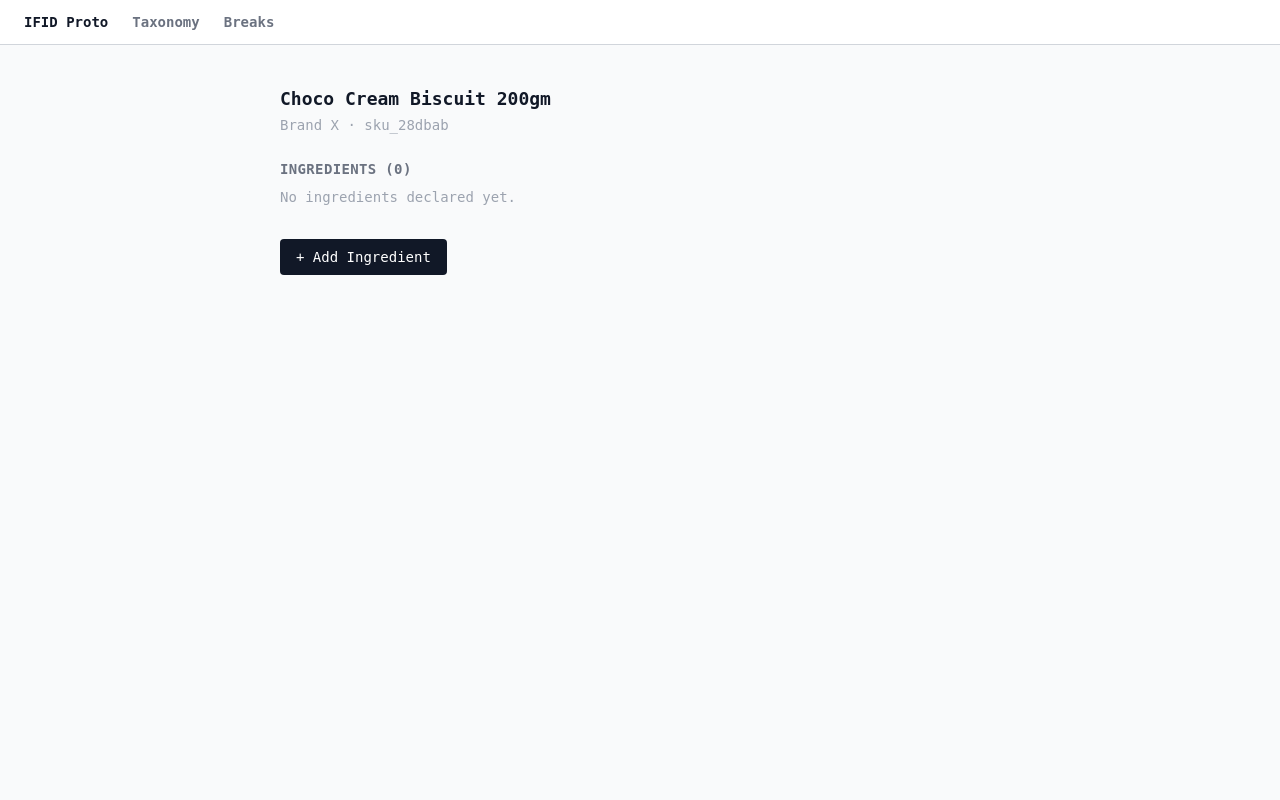
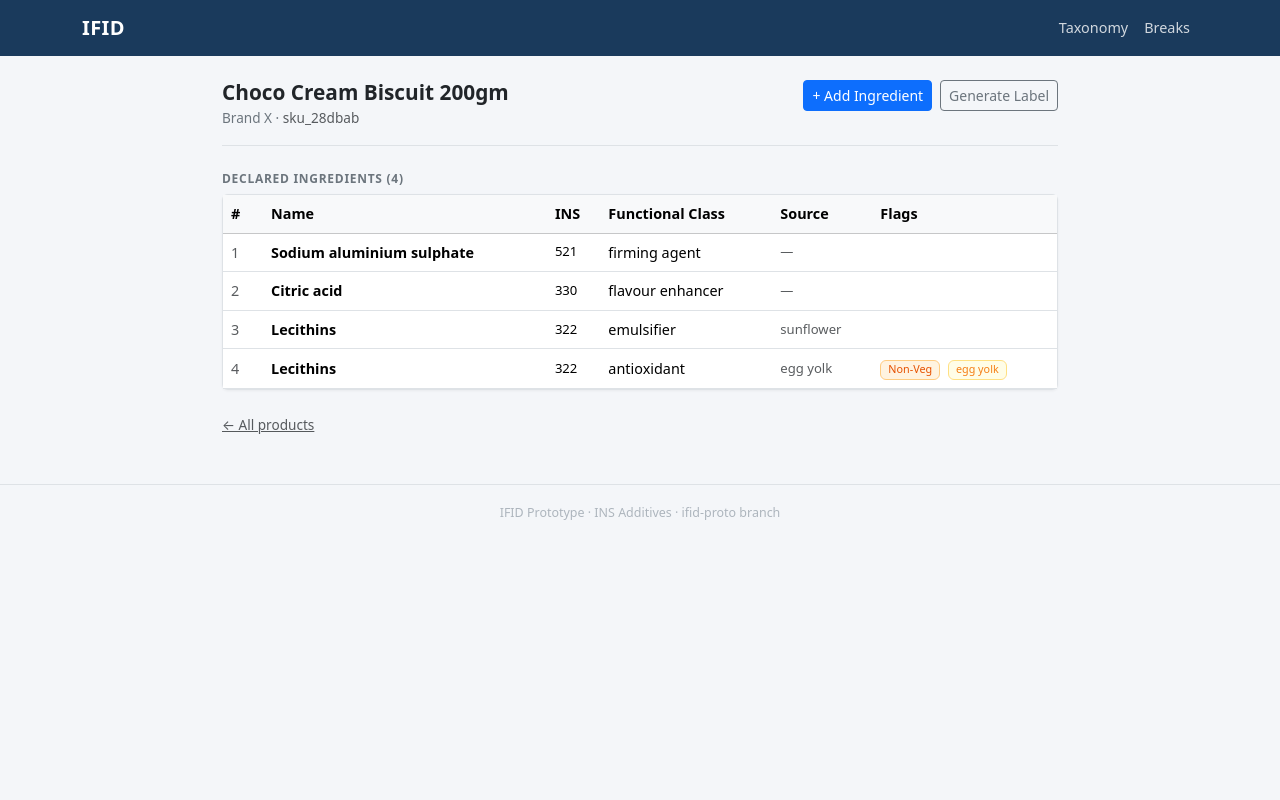
Before and after one commit to isrl-research/lar-workshop, a Flask app: page /sku/sku_28dbab in a window 1280 px wide. Run offline with Flask 3, Linux system fonts and the light colour scheme; some libraries are stand-ins or nearby versions.

Commit message:
ifid_proto: switch to Bootstrap 5 — institutional UI
Replaced Tailwind/monospace with Bootstrap 5. Navy navbar, clean card
layout, standard form controls. Feels like a regulatory compliance tool
rather than a developer project.

Co-Authored-By: Claude Sonnet 4.6 <noreply@anthropic.com>

```diff
--- a/ifid_proto/db/products.json
+++ b/ifid_proto/db/products.json
@@ -2,7 +2,50 @@
   "sku_28dbab": {
     "name": "Choco Cream Biscuit 200gm",
     "brand": "Brand X",
-    "ingredients": [],
+    "ingredients": [
+      {
+        "order": 1,
+        "ins_number": "521",
+        "declared_functional_class": "firming agent",
+        "declared_source": null,
+        "flags": {
+          "non_veg": false,
+          "allergens": []
+        }
+      },
+      {
+        "order": 2,
+        "ins_number": "330",
+        "declared_functional_class": "flavour enhancer",
+        "declared_source": null,
+        "flags": {
+          "non_veg": false,
+          "allergens": []
+        }
+      },
+      {
+        "order": 3,
+        "ins_number": "322",
+        "declared_functional_class": "emulsifier",
+        "declared_source": "sunflower",
+        "flags": {
+          "non_veg": false,
+          "allergens": []
+        }
+      },
+      {
+        "order": 4,
+        "ins_number": "322",
+        "declared_functional_class": "antioxidant",
+        "declared_source": "egg yolk",
+        "flags": {
+          "non_veg": true,
+          "allergens": [
+            "egg yolk"
+          ]
+        }
+      }
+    ],
     "breaks": []
   }
 }
--- a/ifid_proto/templates/base.html
+++ b/ifid_proto/templates/base.html
@@ -3,26 +3,55 @@
 <head>
   <meta charset="UTF-8">
   <meta name="viewport" content="width=device-width, initial-scale=1.0">
-  <title>IFID Proto{% block title %}{% endblock %}</title>
-  <script src="https://cdn.tailwindcss.com"></script>
-  <script>
-    tailwind.config = {
-      theme: {
-        extend: {
-          fontFamily: { mono: ['ui-monospace', 'SFMono-Regular', 'monospace'] }
-        }
-      }
-    }
-  </script>
+  <title>IFID{% block title %}{% endblock %} — Ingredient Declaration</title>
+  <link rel="stylesheet" href="https://cdn.jsdelivr.net/npm/bootstrap@5.3.3/dist/css/bootstrap.min.css">
+  <style>
+    body { background: #f4f6f9; font-size: 0.9rem; }
+    .navbar-brand { font-weight: 700; letter-spacing: 0.02em; }
+    .navbar { background: #1a3a5c !important; }
+    .navbar a, .navbar-brand { color: #fff !important; }
+    .navbar .nav-link { color: rgba(255,255,255,0.8) !important; }
+    .navbar .nav-link:hover { color: #fff !important; }
+    .page-header { border-bottom: 1px solid #dee2e6; padding-bottom: 1rem; margin-bottom: 1.5rem; }
+    .page-header h1 { font-size: 1.3rem; font-weight: 700; margin: 0; }
+    .page-header p { color: #6c757d; margin: 0.2rem 0 0; font-size: 0.85rem; }
+    .card { border: 1px solid #dee2e6; box-shadow: 0 1px 3px rgba(0,0,0,0.05); }
+    .badge-nonveg { background: #fff3e0; color: #e65100; border: 1px solid #ffcc80; font-weight: 500; }
+    .badge-allergen { background: #fffde7; color: #f57f17; border: 1px solid #ffe082; font-weight: 500; }
+    .badge-break { background: #fdecea; color: #c62828; border: 1px solid #ef9a9a; font-weight: 500; }
+    .badge-clean { background: #e8f5e9; color: #2e7d32; border: 1px solid #a5d6a7; font-weight: 500; }
+    .search-result-item { cursor: pointer; border-bottom: 1px solid #f0f0f0; padding: 0.6rem 1rem; }
+    .search-result-item:hover { background: #f0f4f8; }
+    .search-result-item:last-child { border-bottom: none; }
+    #results-box { border: 1px solid #ced4da; border-radius: 0.375rem; background: #fff; max-height: 280px; overflow-y: auto; display: none; }
+    .flag-row .badge { font-size: 0.8rem; padding: 0.35em 0.65em; }
+    .section-label { font-size: 0.75rem; font-weight: 600; text-transform: uppercase; letter-spacing: 0.06em; color: #6c757d; margin-bottom: 0.4rem; }
+    .ingredient-row td { vertical-align: middle; }
+    .break-row td { vertical-align: top; }
+    .ins-tag { color: #6c757d; font-size: 0.82rem; }
+    footer { border-top: 1px solid #dee2e6; padding: 1.2rem 0; text-align: center; color: #adb5bd; font-size: 0.78rem; margin-top: 3rem; }
+  </style>
 </head>
-<body class="bg-gray-50 text-gray-900 font-mono min-h-screen">
-  <nav class="border-b border-gray-300 bg-white px-6 py-3 flex gap-6 text-sm font-semibold">
-    <a href="/" class="hover:underline">IFID Proto</a>
-    <a href="/taxonomy" class="hover:underline text-gray-500">Taxonomy</a>
-    <a href="/breaks" class="hover:underline text-gray-500">Breaks</a>
-  </nav>
-  <main class="max-w-3xl mx-auto px-6 py-10">
-    {% block content %}{% endblock %}
-  </main>
+<body>
+
+<nav class="navbar navbar-expand-lg mb-4">
+  <div class="container">
+    <a class="navbar-brand" href="/">IFID</a>
+    <div class="collapse navbar-collapse">
+      <ul class="navbar-nav ms-auto">
+        <li class="nav-item"><a class="nav-link" href="/taxonomy">Taxonomy</a></li>
+        <li class="nav-item"><a class="nav-link" href="/breaks">Breaks</a></li>
+      </ul>
+    </div>
+  </div>
+</nav>
+
+<div class="container" style="max-width: 860px;">
+  {% block content %}{% endblock %}
+</div>
+
+<footer>IFID Prototype · INS Additives · ifid-proto branch</footer>
+
+<script src="https://cdn.jsdelivr.net/npm/bootstrap@5.3.3/dist/js/bootstrap.bundle.min.js"></script>
 </body>
 </html>
--- a/ifid_proto/templates/sku.html
+++ b/ifid_proto/templates/sku.html
@@ -1,66 +1,89 @@
 {% extends "base.html" %}
 {% block title %} — {{ sku.name }}{% endblock %}
 {% block content %}
-<div class="mb-6">
-  <h1 class="text-lg font-bold">{{ sku.name }}</h1>
-  <p class="text-sm text-gray-400 mt-0.5">{{ sku.brand }} · {{ sku_id }}</p>
+<div class="page-header d-flex justify-content-between align-items-start">
+  <div>
+    <h1>{{ sku.name }}</h1>
+    <p>{{ sku.brand }} · <span class="text-muted">{{ sku_id }}</span></p>
+  </div>
+  <div class="d-flex gap-2">
+    <a href="/sku/{{ sku_id }}/add" class="btn btn-primary btn-sm">+ Add Ingredient</a>
+    {% if sku.ingredients %}
+    <a href="/sku/{{ sku_id }}/label" class="btn btn-outline-secondary btn-sm">Generate Label</a>
+    {% endif %}
+  </div>
 </div>
 
-<div class="mb-8">
-  <h2 class="text-sm font-semibold uppercase tracking-wide text-gray-500 mb-2">Ingredients ({{ sku.ingredients | length }})</h2>
+<!-- Ingredient list -->
+<div class="mb-4">
+  <div class="section-label">Declared Ingredients ({{ sku.ingredients | length }})</div>
   {% if ingredients %}
-  <div class="border border-gray-200 rounded bg-white divide-y divide-gray-100">
+  <div class="card">
+    <table class="table mb-0">
+      <thead class="table-light">
+        <tr>
+          <th style="width:40px">#</th>
+          <th>Name</th>
+          <th>INS</th>
+          <th>Functional Class</th>
+          <th>Source</th>
+          <th>Flags</th>
+        </tr>
+      </thead>
+      <tbody>
         {% for ing in ingredients %}
-    <div class="px-4 py-3 flex items-start justify-between gap-4">
-      <div class="flex items-start gap-3">
-        <span class="text-gray-300 text-xs pt-0.5 w-4 shrink-0">{{ ing.order }}</span>
-        <div>
-          <div class="text-sm font-medium">
-            {{ ing.taxonomy.official_name if ing.taxonomy else '[not in taxonomy]' }}
-            <span class="text-gray-400 font-normal ml-1">INS {{ ing.ins_number }}</span>
-          </div>
-          <div class="text-xs text-gray-400 mt-0.5">
-            {{ ing.declared_functional_class }}
-            {% if ing.declared_source %}· source: {{ ing.declared_source }}{% endif %}
-          </div>
-        </div>
-      </div>
-      <div class="flex gap-1.5 shrink-0 flex-wrap justify-end">
+        <tr class="ingredient-row">
+          <td class="text-muted">{{ ing.order }}</td>
+          <td class="fw-semibold">{{ ing.taxonomy.official_name if ing.taxonomy else '—' }}</td>
+          <td class="ins-tag">{{ ing.ins_number or '—' }}</td>
+          <td>{{ ing.declared_functional_class or '—' }}</td>
+          <td class="text-muted" style="font-size:0.82rem;">{{ ing.declared_source or '—' }}</td>
+          <td>
             {% if ing.flags and ing.flags.non_veg %}
-          <span class="bg-orange-100 text-orange-700 text-xs px-2 py-0.5 rounded">non-veg</span>
+              <span class="badge badge-nonveg me-1">Non-Veg</span>
             {% endif %}
             {% if ing.flags and ing.flags.allergens %}
               {% for allergen in ing.flags.allergens %}
-            <span class="bg-yellow-100 text-yellow-800 text-xs px-2 py-0.5 rounded">allergen: {{ allergen }}</span>
+                <span class="badge badge-allergen">{{ allergen }}</span>
               {% endfor %}
             {% endif %}
+          </td>
+        </tr>
+        {% endfor %}
+      </tbody>
+    </table>
+  </div>
+  {% else %}
+  <div class="card">
+    <div class="card-body text-muted text-center py-4">
+      No ingredients declared yet.
+      <a href="/sku/{{ sku_id }}/add" class="d-block mt-2">Add the first ingredient →</a>
     </div>
   </div>
-    {% endfor %}
-  </div>
-  {% else %}
-  <p class="text-sm text-gray-400">No ingredients declared yet.</p>
   {% endif %}
 </div>
 
+<!-- Breaks -->
 {% if sku.breaks %}
-<div class="mb-8">
-  <h2 class="text-sm font-semibold uppercase tracking-wide text-gray-500 mb-2">Breaks ({{ sku.breaks | length }})</h2>
-  <div class="border border-red-200 rounded bg-red-50 divide-y divide-red-100">
+<div class="mb-4">
+  <div class="section-label">Breaks ({{ sku.breaks | length }})</div>
+  <div class="card border-danger-subtle">
+    <table class="table mb-0">
+      <thead class="table-light">
+        <tr><th>Type</th><th>Detail</th></tr>
+      </thead>
+      <tbody>
         {% for b in sku.breaks %}
-    <div class="px-4 py-3 text-sm">
-      <span class="text-xs bg-red-200 text-red-800 px-1.5 py-0.5 rounded mr-2">{{ b.type }}</span>
-      <span class="text-gray-600">{{ b.detail }}</span>
-    </div>
+        <tr class="break-row">
+          <td><span class="badge badge-break">{{ b.type }}</span></td>
+          <td class="text-muted" style="font-size:0.85rem;">{{ b.detail }}</td>
+        </tr>
         {% endfor %}
+      </tbody>
+    </table>
   </div>
 </div>
 {% endif %}
 
-<div class="flex gap-3">
-  <a href="/sku/{{ sku_id }}/add" class="bg-gray-900 text-white text-sm px-4 py-2 rounded hover:bg-gray-700">+ Add Ingredient</a>
-  {% if sku.ingredients %}
-  <a href="/sku/{{ sku_id }}/label" class="border border-gray-300 text-sm px-4 py-2 rounded hover:bg-gray-100">Generate Label →</a>
-  {% endif %}
-</div>
+<a href="/" class="text-muted" style="font-size:0.85rem;">← All products</a>
 {% endblock %}
```
Also changed, not shown: ifid_proto/templates/breaks.html (+26 -15 lines), ifid_proto/templates/index.html (+43 -25 lines), ifid_proto/templates/ingredient_add.html (+109 -120 lines), ifid_proto/templates/label.html (+18 -10 lines), ifid_proto/templates/sku_new.html (+23 -14 lines), ifid_proto/templates/taxonomy.html (+35 -23 lines). Lines whose indentation alone changed are shown as unchanged.
